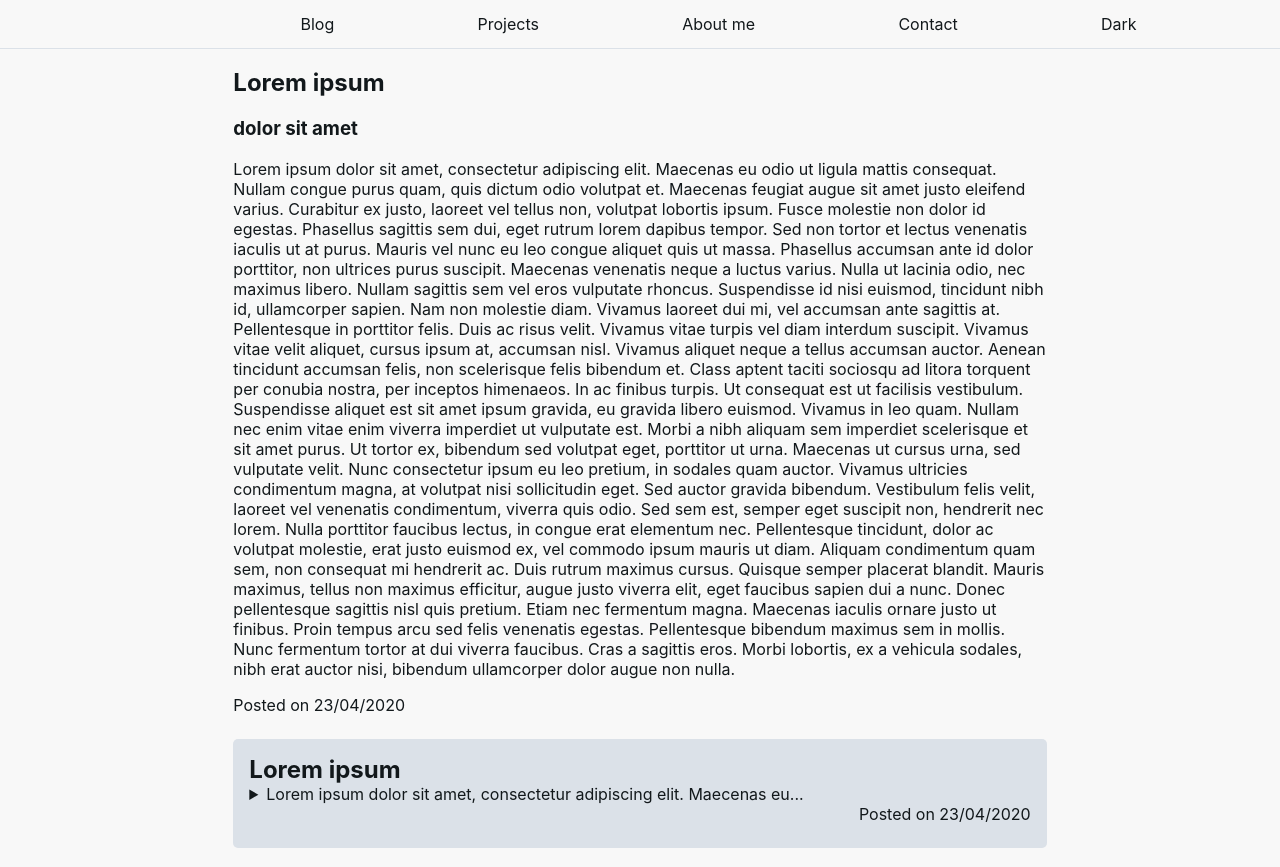
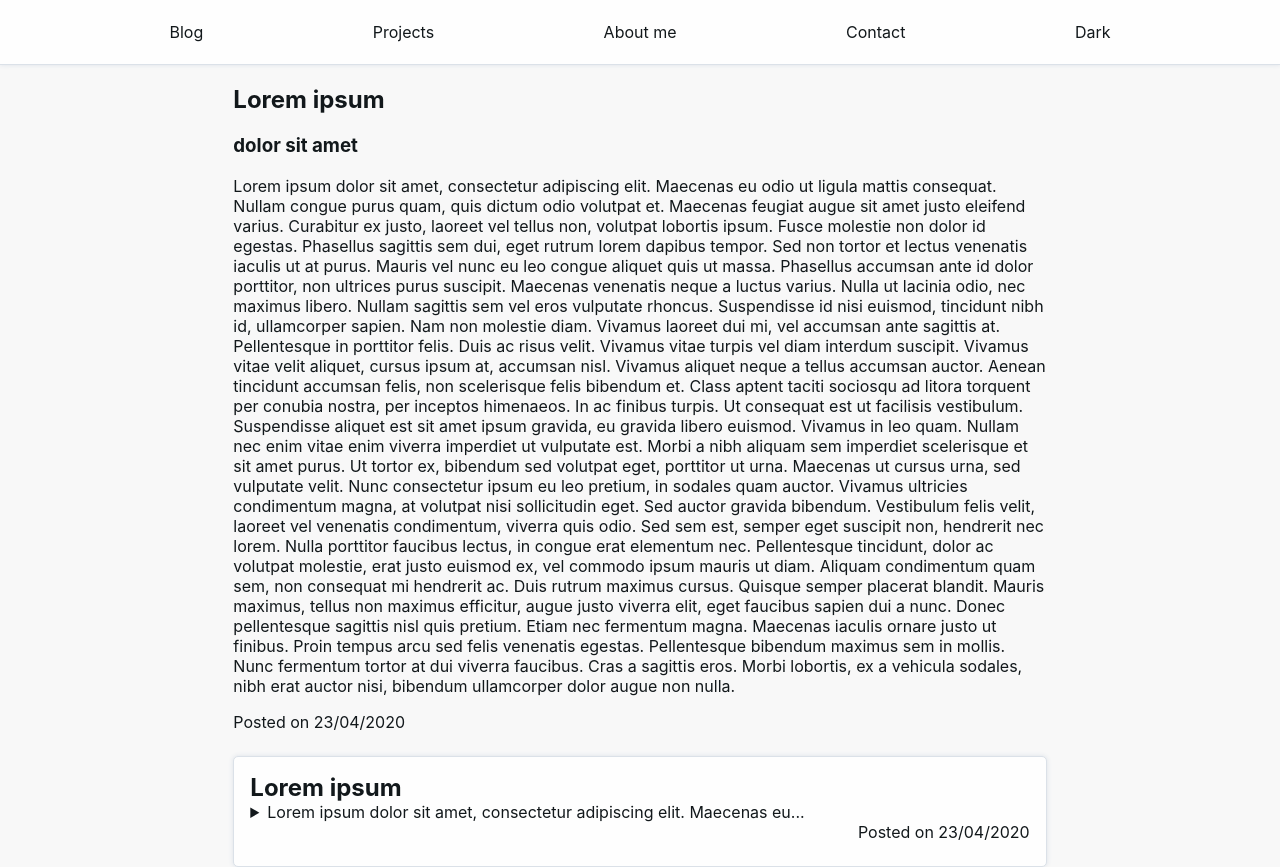
Before and after one commit to sgq995/sgq995.github.io, a React (Create React App) app: page / in a window 1280 px wide. Built offline with nearby package versions, Linux system fonts and the light colour scheme.

Commit message:
feat: Added more variables to index.css

```diff
--- a/src/Nav.css
+++ b/src/Nav.css
@@ -1,8 +1,12 @@
 .navbar {
     width: 100vw;
-    height: 3rem;
-    background-color: var(--bg-primary);
+    height: 4rem;
+    background-color: var(--bg-secondary);
     color: var(--text-primary);
+
+    border-bottom: 1px solid var(--border-primary);
+
+    box-shadow: 0 0 var(--shadow-blur-radius) var(--shadow-primary);
 }
 
 .navbar-nav {
@@ -13,7 +17,6 @@
     align-items: center;
     justify-content: space-evenly;
     height: 100%;
-    border-bottom: 1px solid var(--bg-secondary);
 }
 
 .nav-item {
@@ -35,6 +38,7 @@
 @media only screen and (max-width: 599px) {
     .navbar-menu {
         visibility: visible;
+        display: flex;
     }
 
     .navbar-theme {
@@ -53,6 +57,7 @@
 @media only screen and (min-width: 600px) {
     .navbar-menu {
         visibility: hidden;
+        display: none;
     }
 
     .navbar-nav {
--- a/src/index.css
+++ b/src/index.css
@@ -4,13 +4,17 @@
   font-family: -apple-system, BlinkMacSystemFont, 'Segoe UI', Roboto, Oxygen, Ubuntu, Cantarell, 'Open Sans', 'Helvetica Neue', sans-serif;
 
   /* Gray scale */
-  --gray0: #f8f8f8;
-  --gray1: #dbe1e8;
-  --gray2: #b2becd;
-  --gray3: #6c7983;
-  --gray4: #454e56;
-  --gray5: #2a2e35;
-  --gray6: #12181b;
+  --gray0: #fefefe;
+  --gray1: #f8f8f8;
+  --gray2: #dbe1e8;
+  --gray3: #b2becd;
+  --gray4: #6c7983;
+  --gray5: #454e56;
+  --gray6: #2a2e35;
+  --gray7: #12181b;
+  --gray8: #090b0d;
+
+  --shadow-blur-radius: 5px;
 
   /* Night */
   /* --text-primary: #b6b6b6;
@@ -30,7 +34,10 @@ body {
   background-color: var(--bg-primary);
   margin: 0;
   padding: 0;
-  transition: background 250ms ease-in-out, color 500ms ease-in-out;
+
+  transition: background 250ms ease-in-out,
+      color 500ms ease-in-out,
+      box-shadow 500ms ease-in-out;
 }
 
 body::-webkit-scrollbar {
@@ -52,17 +59,27 @@ code {
 }
 
 .light {
-  --bg-primary: var(--gray0);
-  --bg-secondary: var(--gray1);
+  --bg-primary: var(--gray1);
+  --bg-secondary: var(--gray0);
 
-  --text-primary: var(--gray6);
-  --text-secondary: var(--gray4);
+  --text-primary: var(--gray7);
+  --text-secondary: var(--gray5);
+
+  --border-primary: var(--gray2);
+
+  --shadow-primary: var(--gray2);
+  --shadow-secondary: var(--gray3);
 }
 
 .dark {
-  --bg-primary: var(--gray6);
-  --bg-secondary: var(--gray5);
+  --bg-primary: var(--gray7);
+  --bg-secondary: var(--gray6);
 
-  --text-primary: var(--gray1);
-  --text-secondary: var(--gray0);
+  --text-primary: var(--gray2);
+  --text-secondary: var(--gray1);
+
+  --border-primary: var(--gray6);
+
+  --shadow-primary: var(--gray8);
+  --shadow-secondary: var(--gray7);
 }
```
